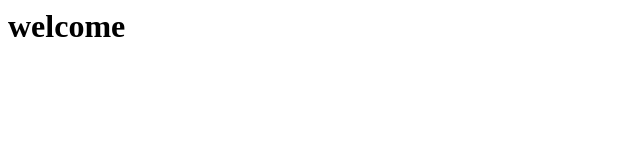
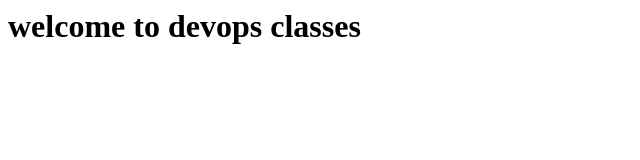
Before and after one commit to TechWithKhanam/zomato-static-app, a plain HTML site: page index.html in a window 1280 px wide. Shown: the whole page, without its empty margins (0-640 px from the left). Drawn offline with Linux system fonts and the light colour scheme.

Commit message:
modified code by Dev Raj-N.v region

```diff
--- a/index.html
+++ b/index.html
@@ -1 +1 @@
-<html><h1>welcome</html></h1>
+<html><h1>welcome to devops classes</html></h1>
```
